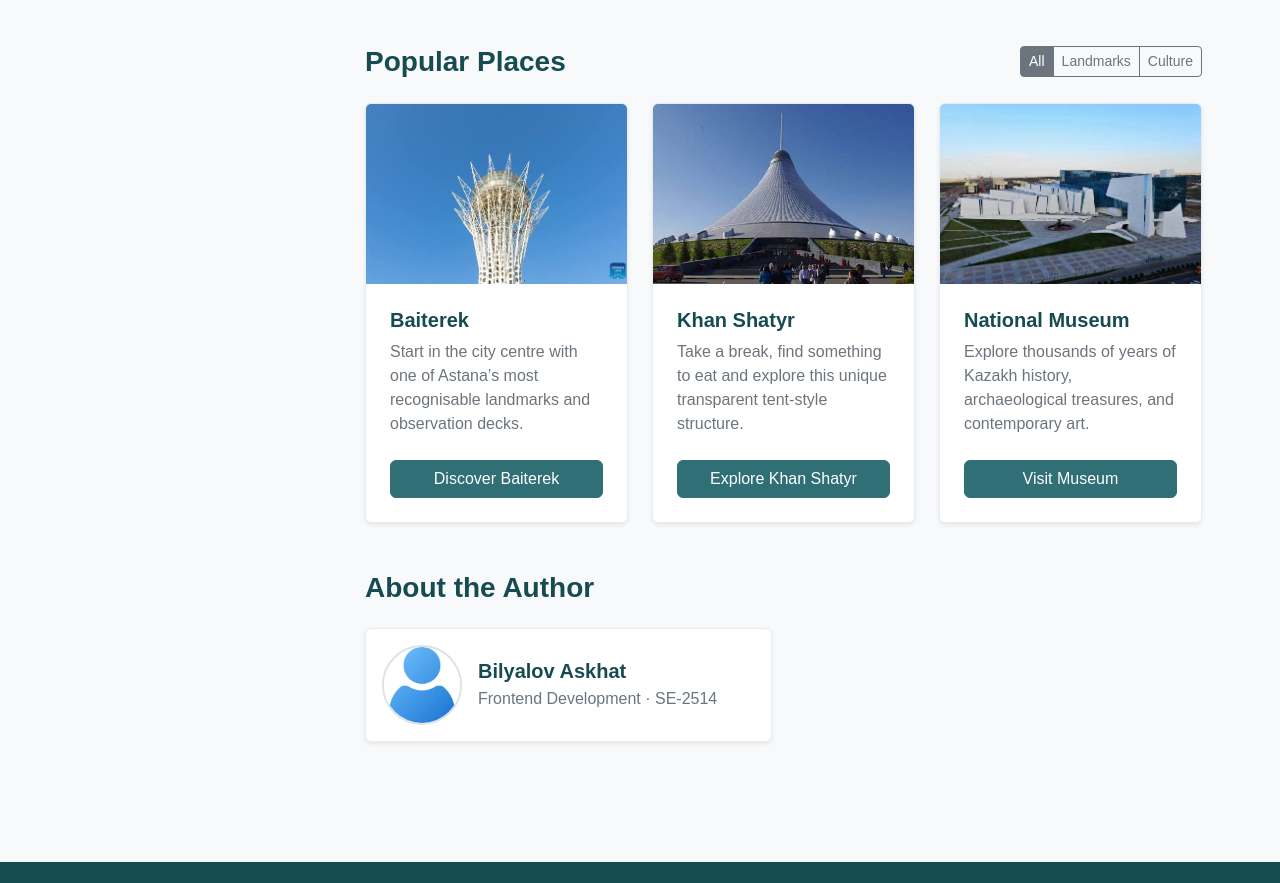
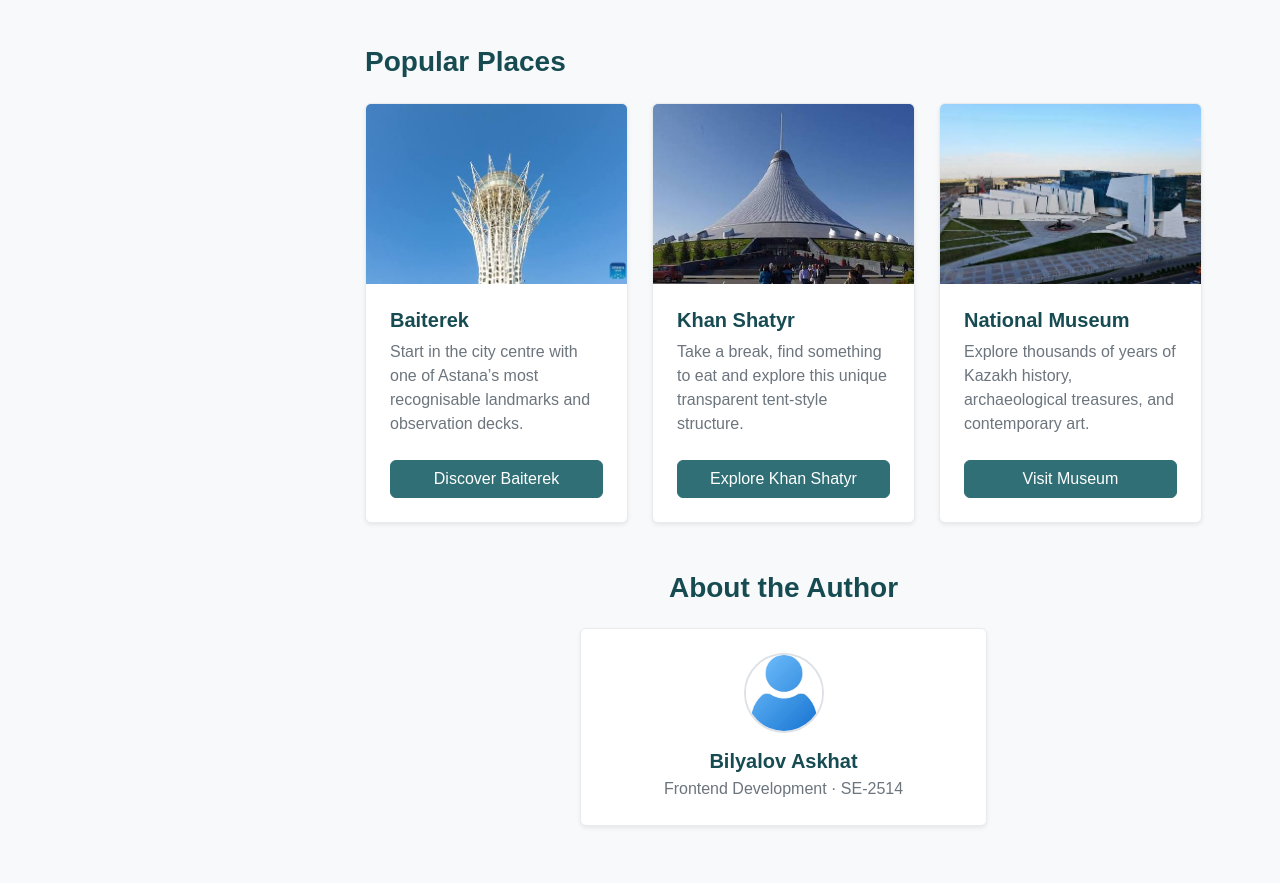
Before and after one commit to ShagFoal/Front-End-Assignment-3, a plain HTML site: page index.html in a window 1280 px wide. Shown: the part 516-1399 px from the top of the page. Drawn offline with nearby package versions, Linux system fonts and the light colour scheme.

Commit message:
Center author card, remove filter buttons, add functional btn-groups

```diff
--- a/index.html
+++ b/index.html
@@ -84,14 +84,7 @@
       </section>
 
       <section class="mb-5" id="highlights">
-        <div class="d-flex justify-content-between align-items-center mb-4">
-          <h2 class="h3 fw-bold text-teal mb-0">Popular Places</h2>
-          <div class="btn-group btn-group-sm" role="group" aria-label="Filter group">
-            <button type="button" class="btn btn-outline-secondary active">All</button>
-            <button type="button" class="btn btn-outline-secondary">Landmarks</button>
-            <button type="button" class="btn btn-outline-secondary">Culture</button>
-          </div>
-        </div>
+        <h2 class="h3 fw-bold text-teal mb-4">Popular Places</h2>
 
         <div class="row g-4">
           <div class="col-lg-4 col-md-6 col-12">
@@ -135,21 +128,19 @@
         </div>
       </section>
 
-      <section class="mb-5 mt-lg-4" id="author">
+      <section class="mb-5 mt-lg-4 text-center" id="author">
         <h2 class="h3 fw-bold text-teal mb-4">About the Author</h2>
-        <div class="row">
+        <div class="row justify-content-center">
           <div class="col-lg-6 col-md-8 col-12">
-            <div class="card border-light-subtle shadow-sm p-3">
-              <div class="d-flex align-items-center gap-3">
+            <div class="card border-light-subtle shadow-sm p-4">
+              <div class="d-flex flex-column align-items-center text-center">
                 <img
                   src="images/askhat.jpeg"
                   alt="Bilyalov Askhat"
-                  class="rounded-circle border border-2 border-teal object-fit-cover author-img"
+                  class="rounded-circle border border-2 border-teal object-fit-cover author-img mb-3"
                 />
-                <div>
-                  <h3 class="h5 fw-bold mb-1 text-teal">Bilyalov Askhat</h3>
-                  <p class="text-secondary mb-0">Frontend Development · SE-2514</p>
-                </div>
+                <h3 class="h5 fw-bold mb-1 text-teal">Bilyalov Askhat</h3>
+                <p class="text-secondary mb-0">Frontend Development · SE-2514</p>
               </div>
             </div>
           </div>
```
Also changed, not shown: places.html (+6 -0 lines), prices.html (+12 -3 lines).
